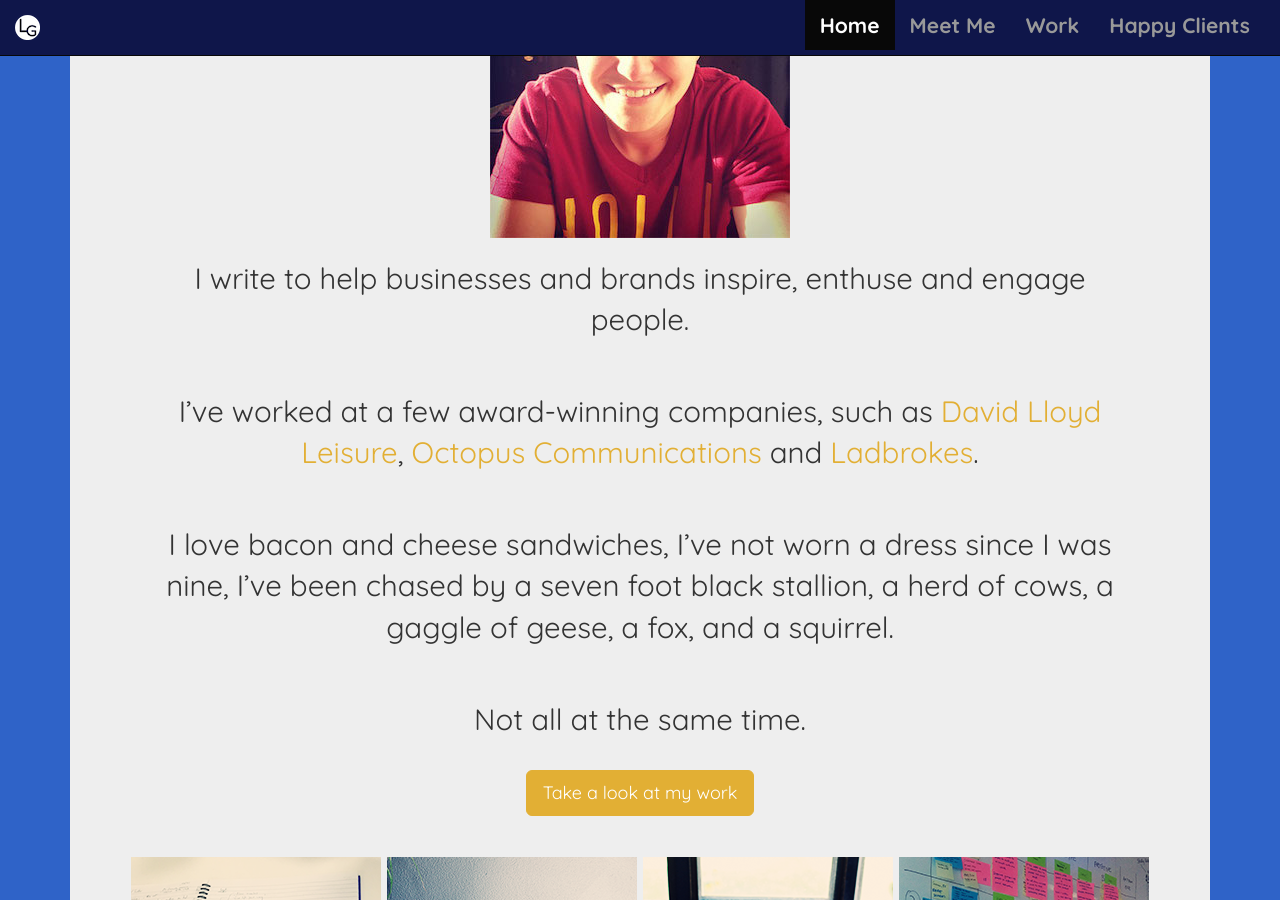
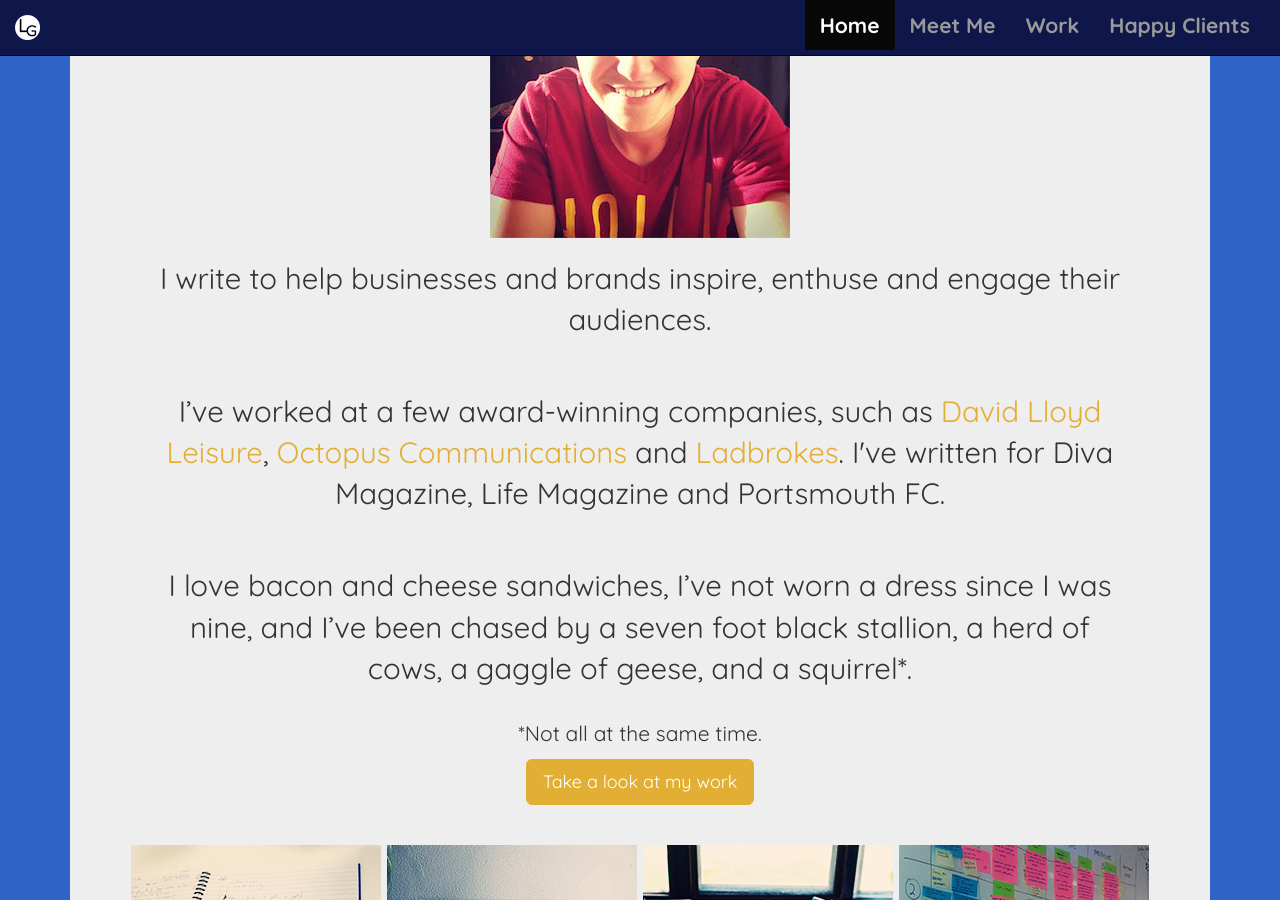
Before and after one commit to luisagottardo/luisagottardo.github.io, a Jekyll site: the page built from index.html, in a window 1280 px wide and 900 px high, scrolled down 557 px. Built offline with Jekyll 4.4.1, drawn with Linux system fonts in a browser that asks for light colours.

Commit message:
copy tweaks to homepage

```diff
--- a/index.html
+++ b/index.html
@@ -14,10 +14,10 @@
       <div class="overlay-home">
         <p class="intro-blurb"><strong>Hi, I'm Luisa and you look very nice today!</strong></p>
         <img src="images/lu/lu-homepage.jpg"/>
-        <p class="intro-subhead">I write to help businesses and brands inspire, enthuse and engage people.</p>
-        <p class="intro-subhead">I’ve worked at a few award-winning companies, such as <a href="http://davidlloyd.co.uk" target="_blank">David Lloyd Leisure</a>, <a href="http://www.weareoctopusgroup.net" target="_blank">Octopus Communications</a> and <a href="http://www.ladbrokes.com" target="_blank">Ladbrokes</a>.</p>
-        <p class="intro-subhead">I love bacon and cheese sandwiches, I’ve not worn a dress since I was nine, I’ve been chased by a seven foot black stallion, a herd of cows, a gaggle of geese, a fox, and a squirrel.</p>
-        <p class="intro-subhead">Not all at the same time.</p>
+        <p class="intro-subhead">I write to help businesses and brands inspire, enthuse and engage their audiences.</p>
+        <p class="intro-subhead">I’ve worked at a few award-winning companies, such as <a href="http://davidlloyd.co.uk" target="_blank">David Lloyd Leisure</a>, <a href="http://www.weareoctopusgroup.net" target="_blank">Octopus Communications</a> and <a href="http://www.ladbrokes.com" target="_blank">Ladbrokes</a>. I've written for Diva Magazine, Life Magazine and Portsmouth FC.</p>
+        <p class="intro-subhead">I love bacon and cheese sandwiches, I’ve not worn a dress since I was nine, and I’ve been chased by a seven foot black stallion, a herd of cows, a gaggle of geese, and a squirrel*.</p>
+        <p>*Not all at the same time.</p>
         <div class="ctas">
           <p><a class="btn btn-primary btn-lg btn-hp text-center" href="./make.html">Take a look at my work</a></p>
         </div>
```
